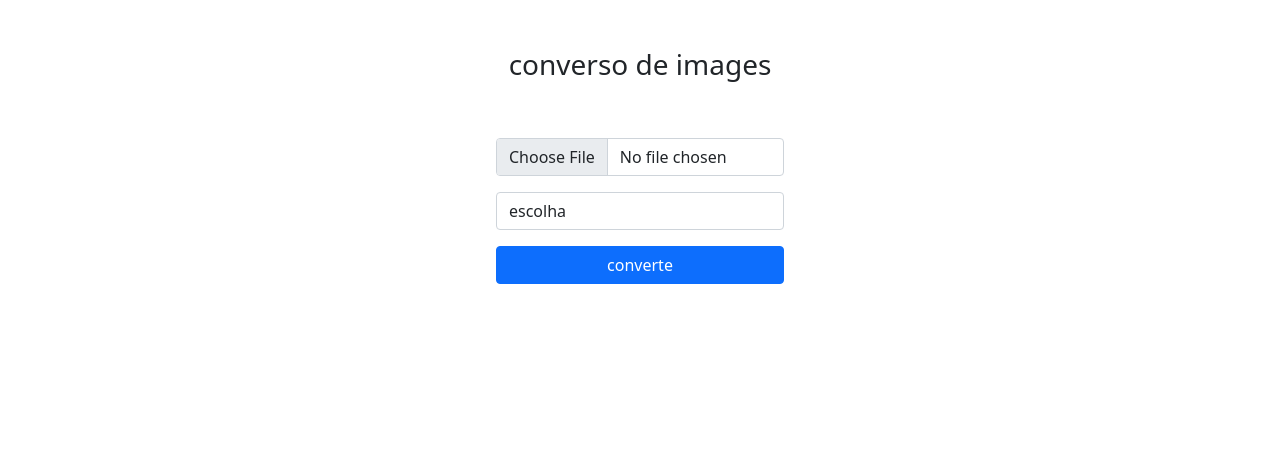
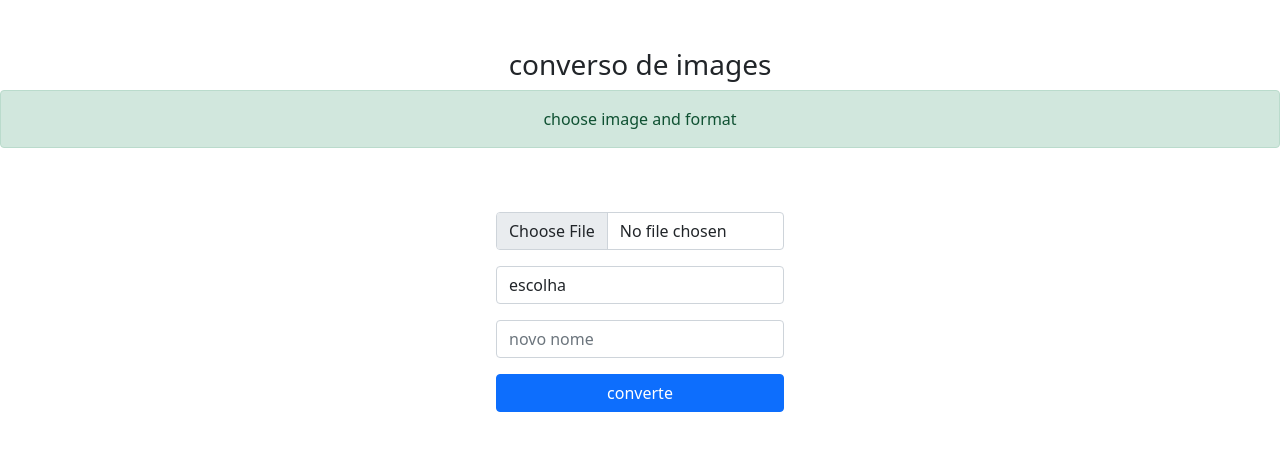
Before and after one commit to geraldo-dev/python-pillow, a Flask app: page / in a window 1280 px wide. Shown: the top 451 px of the page. Run offline with Flask 2, Linux system fonts and the light colour scheme; some libraries are stand-ins or nearby versions.

Commit message:
picking up new image name

```diff
--- a/app.py
+++ b/app.py
@@ -1,11 +1,37 @@
+import os
 from flask import Flask, render_template, request
-# from datetime import datetime
+from datetime import datetime
+from PIL import Image
 
 app = Flask(__name__)
 
 @app.route('/', methods=['GET', 'POST'])
 def home():
-    return render_template('index.html')
+    if request.method == 'POST':
+        img = request.files['img']
+        options = request.form['options']
+        name = request.form['name']
+
+        if img and (options  != 'escolha'):
+            new_image = Image.open(img, 'r')
+
+            if options == 'png':
+
+                new_image.save(name + ".png")
+            elif options == 'jpg':
+                new_image.save(name + ".jpg")
+            elif options == 'jpeg':
+                new_image.save(name + ".jpeg")
+            else:
+                msg = 'invalid format'
+                return render_template('index.html', msg=msg)
+
+        msg = 'successfully converted'
+        return render_template('index.html', msg=msg)
+
+    success = "choose image and format"
+    return render_template('index.html', success=success)
+
 
 if __name__=='__main__':
     app.run()
--- a/templates/index.html
+++ b/templates/index.html
@@ -34,6 +34,9 @@
                             <option value="jpg">jpg</option>
                         </select>
                     </div>
+                    <div class="mb-3">
+                        <input class="form-control" type="text" name="name" placeholder="novo nome" required>
+                    </div>
                     <div class="d-grid gap-2">
                         <button class="btn btn-primary btn-block" type="submit">converte</button>
                     </div>
```
